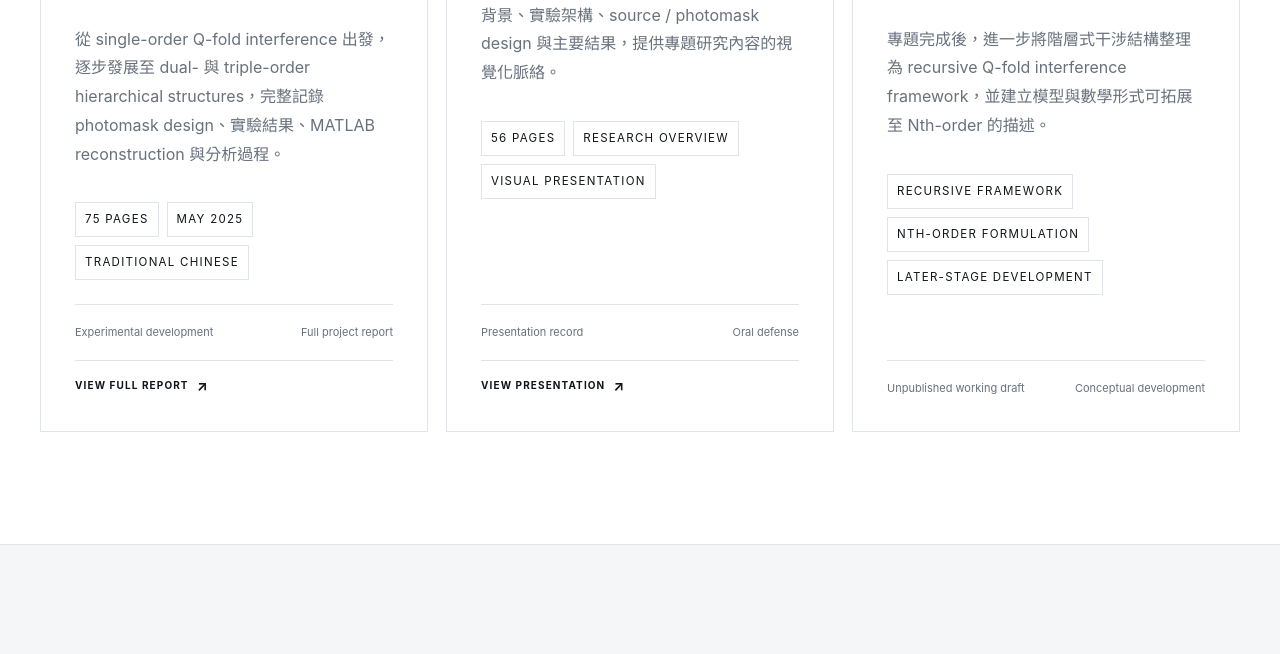
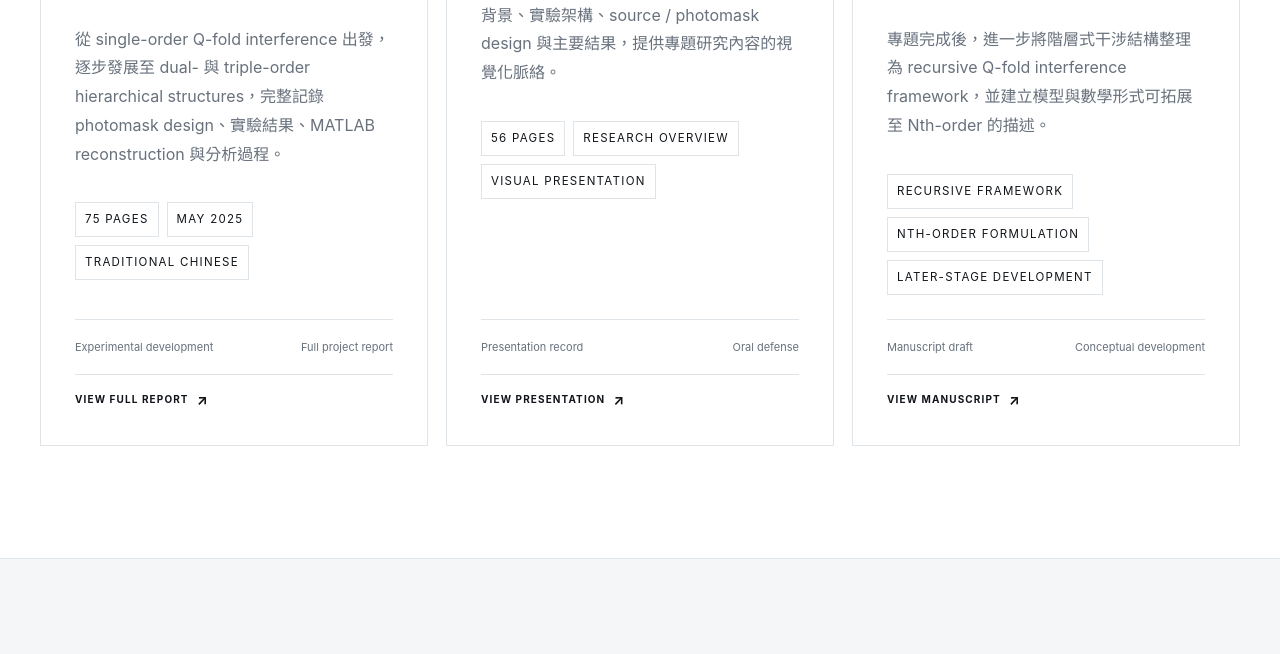
Before and after one commit to ryan20011111-coder/LIU-HENG-RUEI, a plain HTML site: page index.html in a window 1280 px wide. Shown: the part 8124-8778 px from the top of the page. Drawn offline with Linux system fonts and the light colour scheme.

Commit message:
Add files via upload

```diff
--- a/index.html
+++ b/index.html
@@ -111,7 +111,7 @@
 <div class="cards material-cards">
 <article><p class="tag">EXPERIMENTAL DEVELOPMENT</p><h3>Undergraduate Project Report</h3><p>從 single-order Q-fold interference 出發，逐步發展至 dual- 與 triple-order hierarchical structures，完整記錄 photomask design、實驗結果、MATLAB reconstruction 與分析過程。</p><div class="material-meta"><span>75 pages</span><span>May 2025</span><span>Traditional Chinese</span></div><div class="card-foot"><span>Experimental development</span><span>Full project report</span></div><a class="material-link" href="assets/documents/undergraduate-project-report.pdf" target="_blank" rel="noopener">VIEW FULL REPORT <span aria-hidden="true">↗</span></a></article>
 <article><p class="tag">RESEARCH PRESENTATION</p><h3>Oral Defense Slides</h3><p>以簡報形式整理研究動機、structured light 背景、實驗架構、source / photomask design 與主要結果，提供專題研究內容的視覺化脈絡。</p><div class="material-meta"><span>56 pages</span><span>Research overview</span><span>Visual presentation</span></div><div class="card-foot"><span>Presentation record</span><span>Oral defense</span></div><a class="material-link" href="assets/documents/oral-defense-presentation.pdf" target="_blank" rel="noopener">VIEW PRESENTATION <span aria-hidden="true">↗</span></a></article>
-<article class="material-featured"><p class="tag">CONCEPTUAL DEVELOPMENT</p><h3>Later Manuscript Draft</h3><p>專題完成後，進一步將階層式干涉結構整理為 recursive Q-fold interference framework，並建立模型與數學形式可拓展至 Nth-order 的描述。</p><div class="material-meta"><span>Recursive framework</span><span>Nth-order formulation</span><span>Later-stage development</span></div><div class="card-foot"><span>Unpublished working draft</span><span>Conceptual development</span></div></article>
+<article class="material-featured"><p class="tag">CONCEPTUAL DEVELOPMENT</p><h3>Later Manuscript Draft</h3><p>專題完成後，進一步將階層式干涉結構整理為 recursive Q-fold interference framework，並建立模型與數學形式可拓展至 Nth-order 的描述。</p><div class="material-meta"><span>Recursive framework</span><span>Nth-order formulation</span><span>Later-stage development</span></div><div class="card-foot"><span>Manuscript draft</span><span>Conceptual development</span></div><a class="material-link" href="assets/documents/research-manuscript-draft.pdf" target="_blank" rel="noopener">VIEW MANUSCRIPT <span aria-hidden="true">↗</span></a></article>
 </div>
 </section>
 <section id="about" class="section about"><div class="wrap about-grid"><div><p class="section-no">05 / ABOUT</p><h2>劉恆睿</h2><p class="meta">National Chung Cheng University<br>Department of Physics</p></div><div class="about-copy"><p class="intro">When I encounter an unfamiliar problem, I try to build a way to solve it.</p><p>面對尚未有現成解法的問題，我習慣先把問題拆解，再從實驗設計、數值模擬與實際製作中建立可以驗證的解法。從課程專題中的 coding、CNC 與實驗製作，到大學專題中建立 source geometry、MATLAB reconstruction 並與實驗結果相互檢驗，這種從問題出發、建立方法並持續修正的過程，是我最主要的研究方式。</p></div></div></section>
```
Also changed, not shown: 1 other file.
